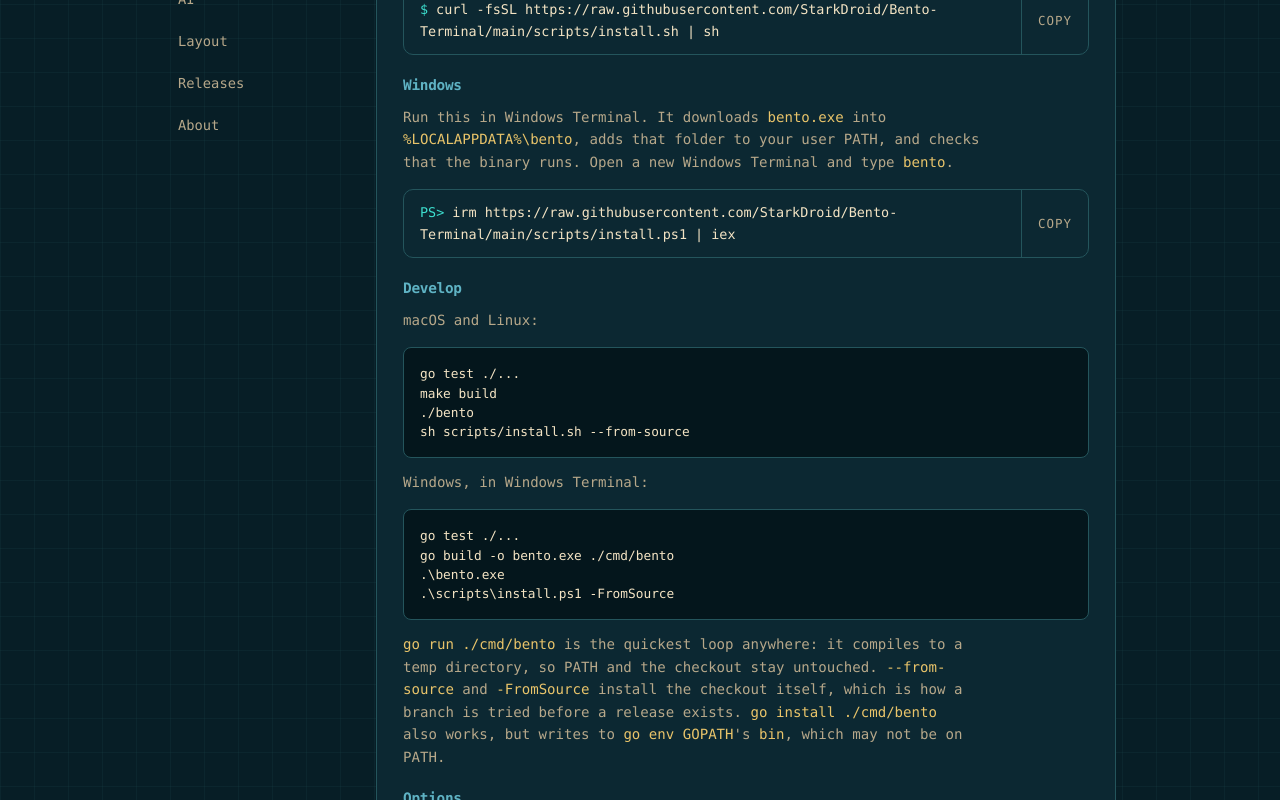
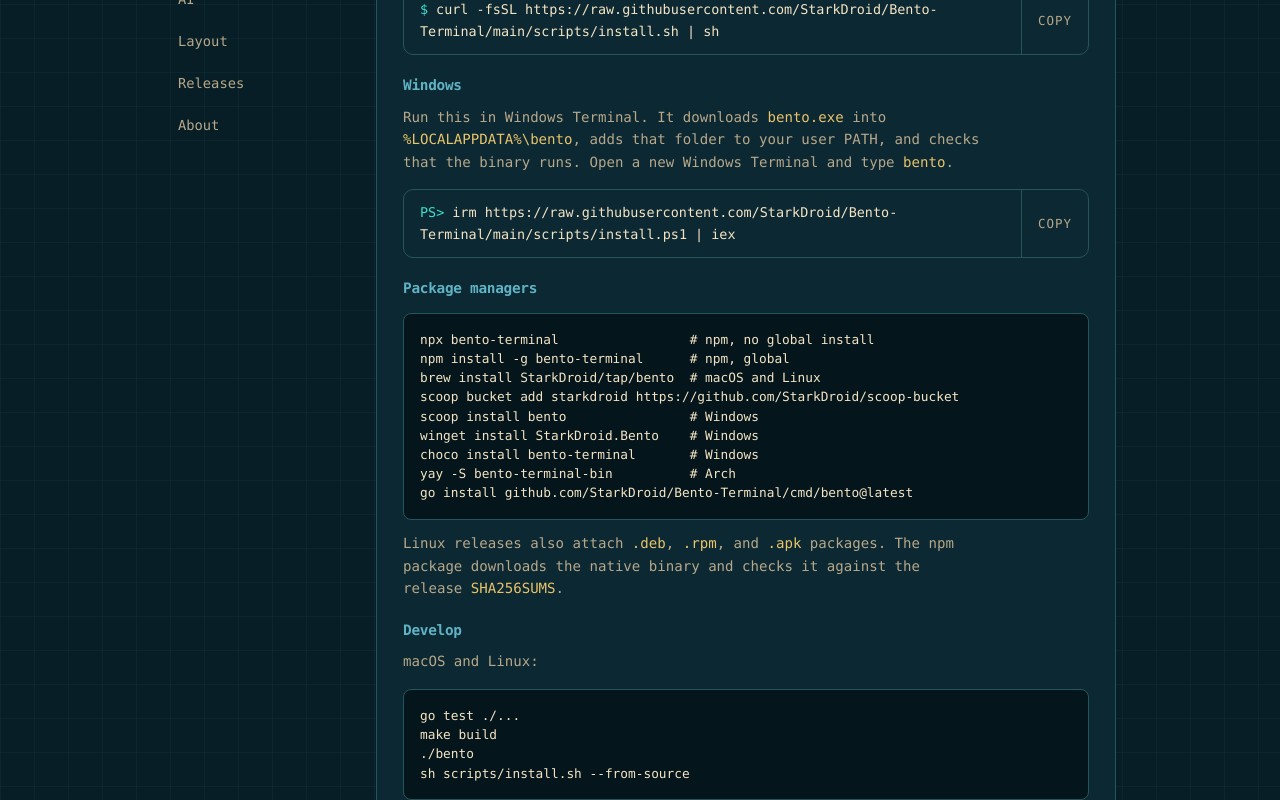
Before and after one commit to StarkDroid/Bento-Terminal, a SvelteKit app in the folder website/: page /docs in a window 1280 px wide. Shown: the part 472-1272 px from the top of the page. Built offline with nearby package versions, Linux system fonts and the light colour scheme.

Commit message:
docs: list the package-manager install routes
Adds npm, Homebrew, Scoop, WinGet, Chocolatey, AUR, Go, and Linux package installs to the README and the docs page, and points the landing hint at npx.

```diff
--- a/website/src/routes/+page.svelte
+++ b/website/src/routes/+page.svelte
@@ -65,8 +65,9 @@
 		<div class="install">
 			<CopyCommand command={install} {prompt} />
 			<p class="hint">
-				macOS, Linux and Windows. <a href="{base}/docs/#install">Install options</a> ·
-				<a href="{base}/docs/">Docs</a>
+				macOS, Linux and Windows, or <code>npx bento-terminal</code>. <a href="{base}/docs/#install"
+					>Install options</a
+				> · <a href="{base}/docs/">Docs</a>
 			</p>
 		</div>
 	</section>
--- a/website/src/routes/docs/+page.svelte
+++ b/website/src/routes/docs/+page.svelte
@@ -152,6 +152,22 @@
 					the binary runs. Open a new Windows Terminal and type <code>bento</code>.
 				</p>
 				<CopyCommand command={installWindows} prompt="PS>" />
+
+				<h3>Package managers</h3>
+				<pre>npx bento-terminal                 # npm, no global install
+npm install -g bento-terminal      # npm, global
+brew install StarkDroid/tap/bento  # macOS and Linux
+scoop bucket add starkdroid https://github.com/StarkDroid/scoop-bucket
+scoop install bento                # Windows
+winget install StarkDroid.Bento    # Windows
+choco install bento-terminal       # Windows
+yay -S bento-terminal-bin          # Arch
+go install github.com/StarkDroid/Bento-Terminal/cmd/bento@latest</pre>
+				<p class="muted">
+					Linux releases also attach <code>.deb</code>, <code>.rpm</code>, and <code>.apk</code>
+					packages. The npm package downloads the native binary and checks it against the release
+					<code>SHA256SUMS</code>.
+				</p>
 
 				<h3>Develop</h3>
 				<p>macOS and Linux:</p>
```
Also changed, not shown: 1 other file (tests, documents, lock files or other folders).
